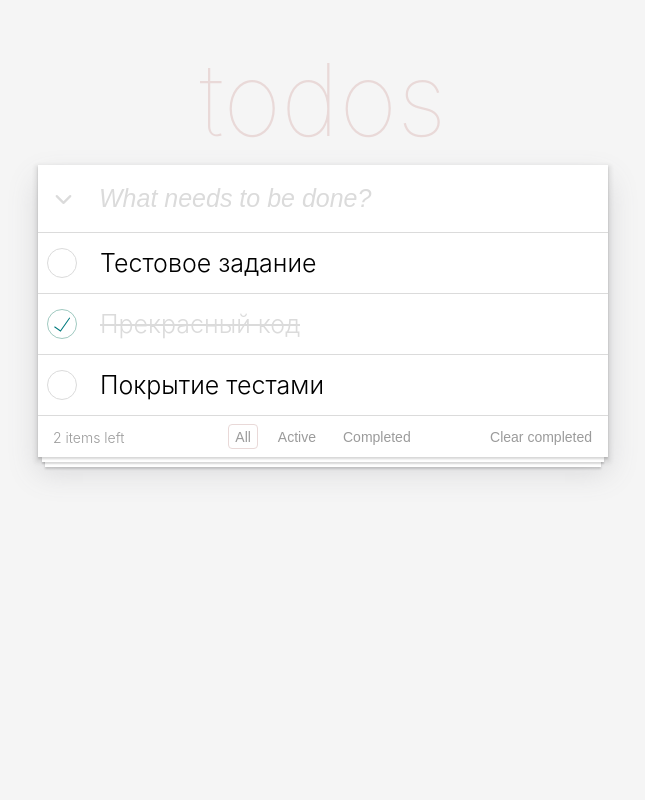
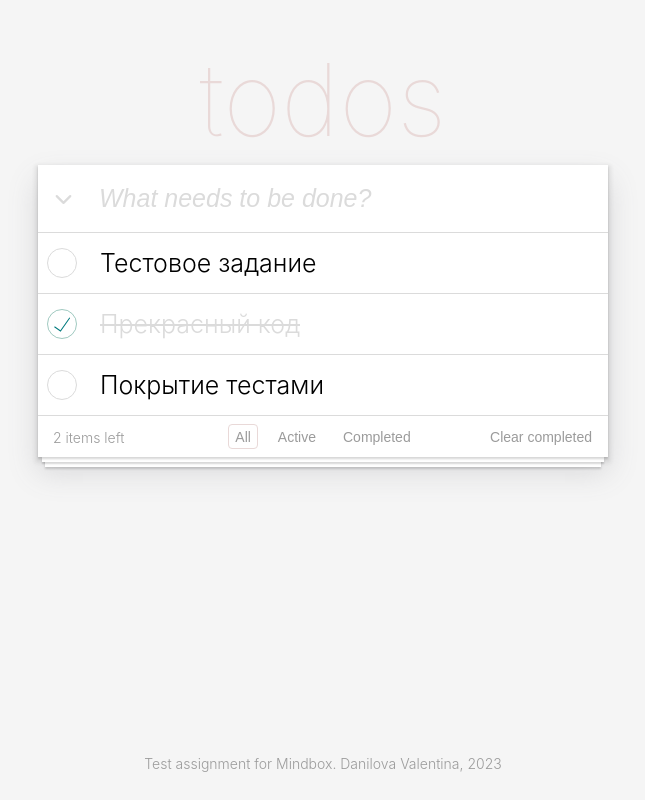
Before and after one commit to dvalentina/todos, a React (Create React App) app: page / in a window 1280 px wide. Shown: the whole page, without its empty margins (317-962 px from the left). Built offline with nearby package versions, Linux system fonts and the light colour scheme.

Commit message:
feat: add footer signature

```diff
--- a/src/App.styled.tsx
+++ b/src/App.styled.tsx
@@ -7,6 +7,9 @@ export const Container = styled.div`
   gap: 15px;
   padding-top: 50px;
   padding-bottom: 115px;
+  min-height: 100vh;
+  box-sizing: border-box;
+  position: relative;
 `;
 
 export const Title = styled.h1`
@@ -28,3 +31,15 @@ export const NotFound = styled.div`
 `;
 
 export const ToDosContainer = styled.div``;
+
+export const Signature = styled.div`
+  font-size: 14px;
+  font-weight: 300;
+  color: #9b9b9b;
+  display: flex;
+  flex-direction: column;
+  align-items: center;
+  gap: 14px;
+  position: absolute;
+  bottom: 28px;
+`;
--- a/src/App.tsx
+++ b/src/App.tsx
@@ -4,7 +4,7 @@ import AddToDo from './components/AddToDo';
 import Card from './components/Card';
 import Footer from './components/Footer';
 import ToDoComponent from './components/ToDoComponent';
-import { Container, NotFound, Title, ToDosContainer } from './App.styled';
+import { Container, NotFound, Signature, Title, ToDosContainer } from './App.styled';
 import { generateId } from './utils';
 
 interface IToDo {
@@ -99,6 +99,7 @@ function App() {
           />
         ) : null}
       </Card>
+      <Signature>Test assignment for Mindbox. Danilova Valentina, 2023</Signature>
     </Container>
   );
 }
```
